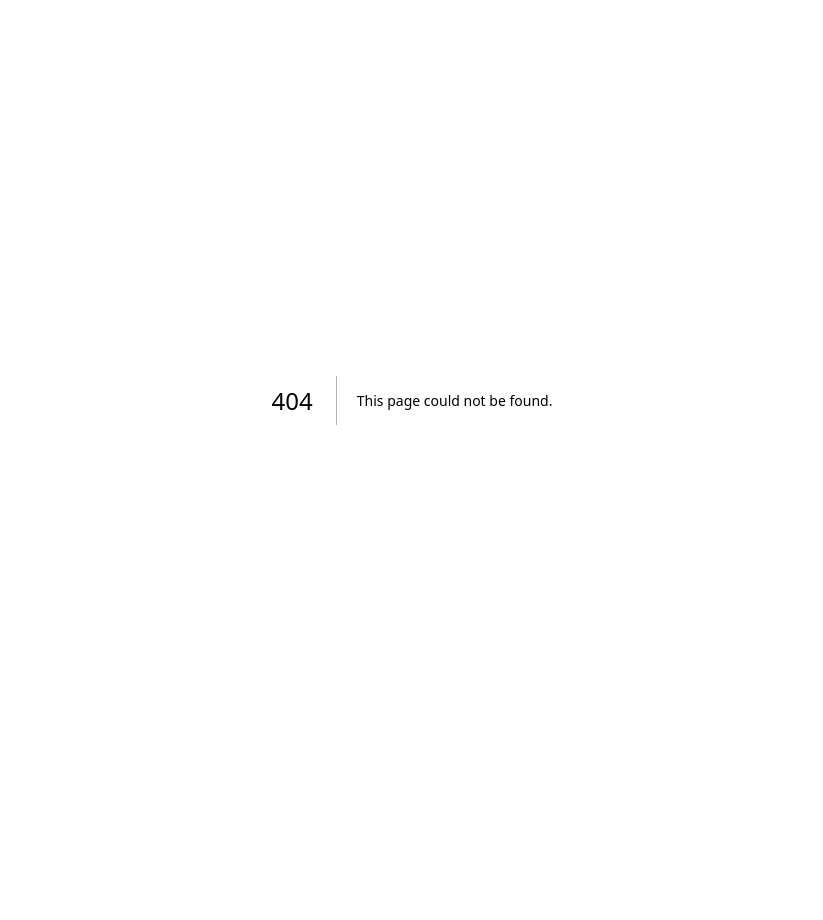
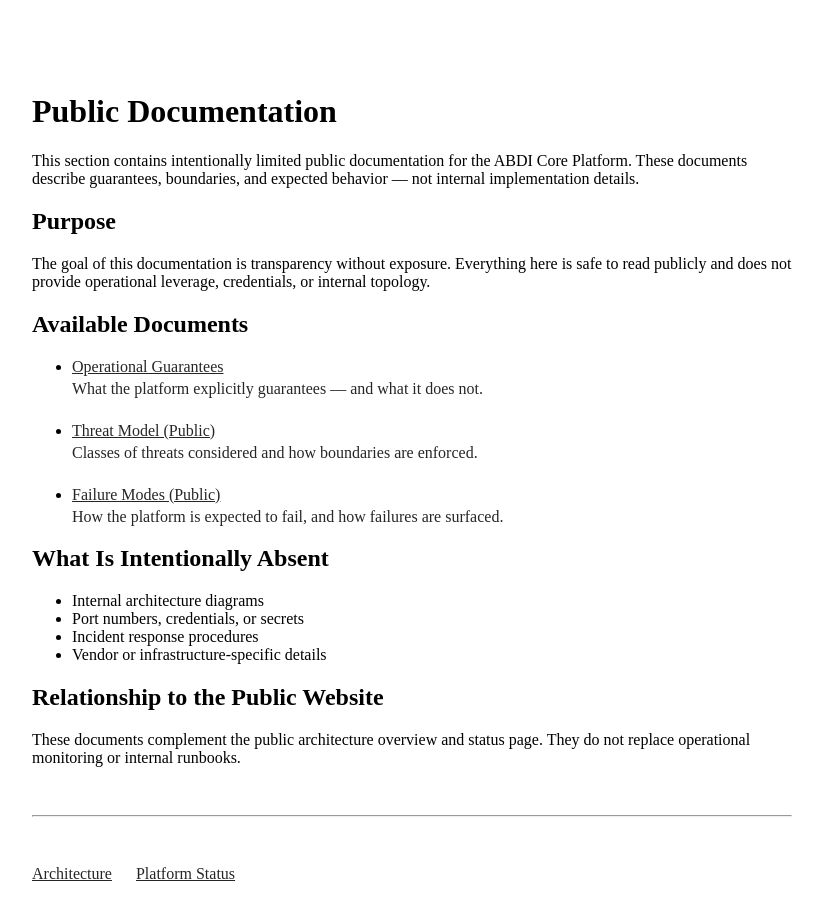
Before and after one commit to slee17an-spec/abdi-website, a Next.js app: page /docs in a window 1280 px wide. Before the commit this address had no page. Shown: the top 920 px of the page, without its empty margins (228-1051 px from the left). Before the commit the page ends 800 px from the top, so only its background shows below. Built offline with nearby package versions, Linux system fonts and the light colour scheme.

Commit message:
docs: add public documentation index and guard (v1.0)

```diff
--- /dev/null
+++ b/app/docs/page.jsx
@@ -0,0 +1,110 @@
+export default function PublicDocsIndex() {
+  return (
+    <main style={{ maxWidth: 760, margin: "0 auto", padding: "4rem 1.5rem" }}>
+      <h1>Public Documentation</h1>
+
+      <p>
+        This section contains intentionally limited public documentation for the
+        ABDI Core Platform. These documents describe guarantees, boundaries, and
+        expected behavior — not internal implementation details.
+      </p>
+
+      <section>
+        <h2>Purpose</h2>
+        <p>
+          The goal of this documentation is transparency without exposure.
+          Everything here is safe to read publicly and does not provide
+          operational leverage, credentials, or internal topology.
+        </p>
+      </section>
+
+      <section>
+        <h2>Available Documents</h2>
+        <ul>
+          <li>
+            <a
+              href="/docs/operational-guarantees"
+              style={{
+                color: "inherit",
+                opacity: 0.85,
+                textDecoration: "underline",
+              }}
+            >
+              Operational Guarantees
+            </a>
+            <p style={{ marginTop: "0.25rem", opacity: 0.85 }}>
+              What the platform explicitly guarantees — and what it does not.
+            </p>
+          </li>
+
+          <li style={{ marginTop: "1.5rem" }}>
+            <a
+              href="/docs/threat-model"
+              style={{
+                color: "inherit",
+                opacity: 0.85,
+                textDecoration: "underline",
+              }}
+            >
+              Threat Model (Public)
+            </a>
+            <p style={{ marginTop: "0.25rem", opacity: 0.85 }}>
+              Classes of threats considered and how boundaries are enforced.
+            </p>
+          </li>
+
+          <li style={{ marginTop: "1.5rem" }}>
+            <a
+              href="/docs/failure-modes"
+              style={{
+                color: "inherit",
+                opacity: 0.85,
+                textDecoration: "underline",
+              }}
+            >
+              Failure Modes (Public)
+            </a>
+            <p style={{ marginTop: "0.25rem", opacity: 0.85 }}>
+              How the platform is expected to fail, and how failures are surfaced.
+            </p>
+          </li>
+        </ul>
+      </section>
+
+      <section>
+        <h2>What Is Intentionally Absent</h2>
+        <ul>
+          <li>Internal architecture diagrams</li>
+          <li>Port numbers, credentials, or secrets</li>
+          <li>Incident response procedures</li>
+          <li>Vendor or infrastructure-specific details</li>
+        </ul>
+      </section>
+
+      <section>
+        <h2>Relationship to the Public Website</h2>
+        <p>
+          These documents complement the public architecture overview and status
+          page. They do not replace operational monitoring or internal runbooks.
+        </p>
+      </section>
+
+      <hr style={{ margin: "3rem 0" }} />
+
+      <nav style={{ display: "flex", gap: "1.5rem" }}>
+        <a
+          href="/architecture"
+          style={{ color: "inherit", opacity: 0.85, textDecoration: "underline" }}
+        >
+          Architecture
+        </a>
+        <a
+          href="/status"
+          style={{ color: "inherit", opacity: 0.85, textDecoration: "underline" }}
+        >
+          Platform Status
+        </a>
+      </nav>
+    </main>
+  );
+}
```
